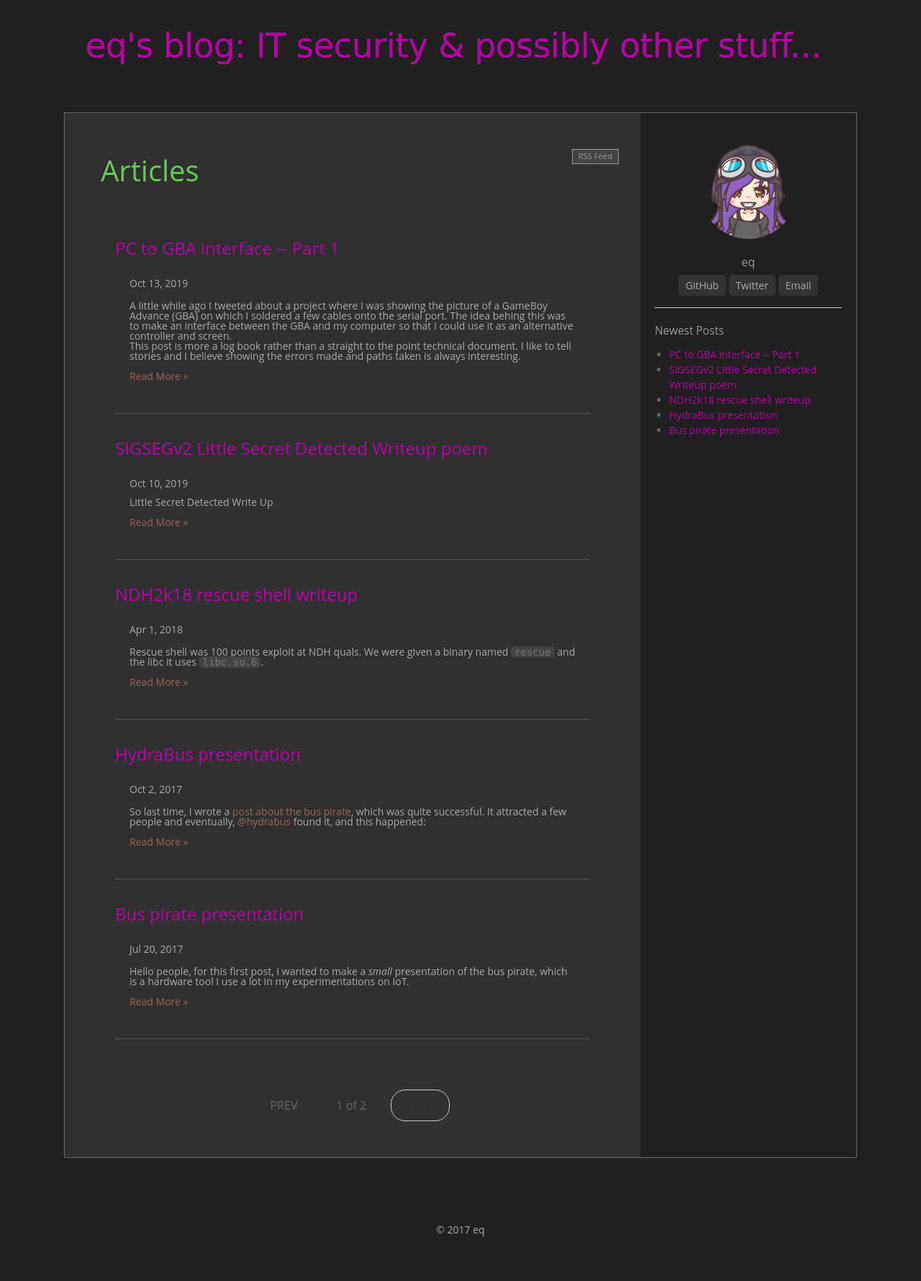
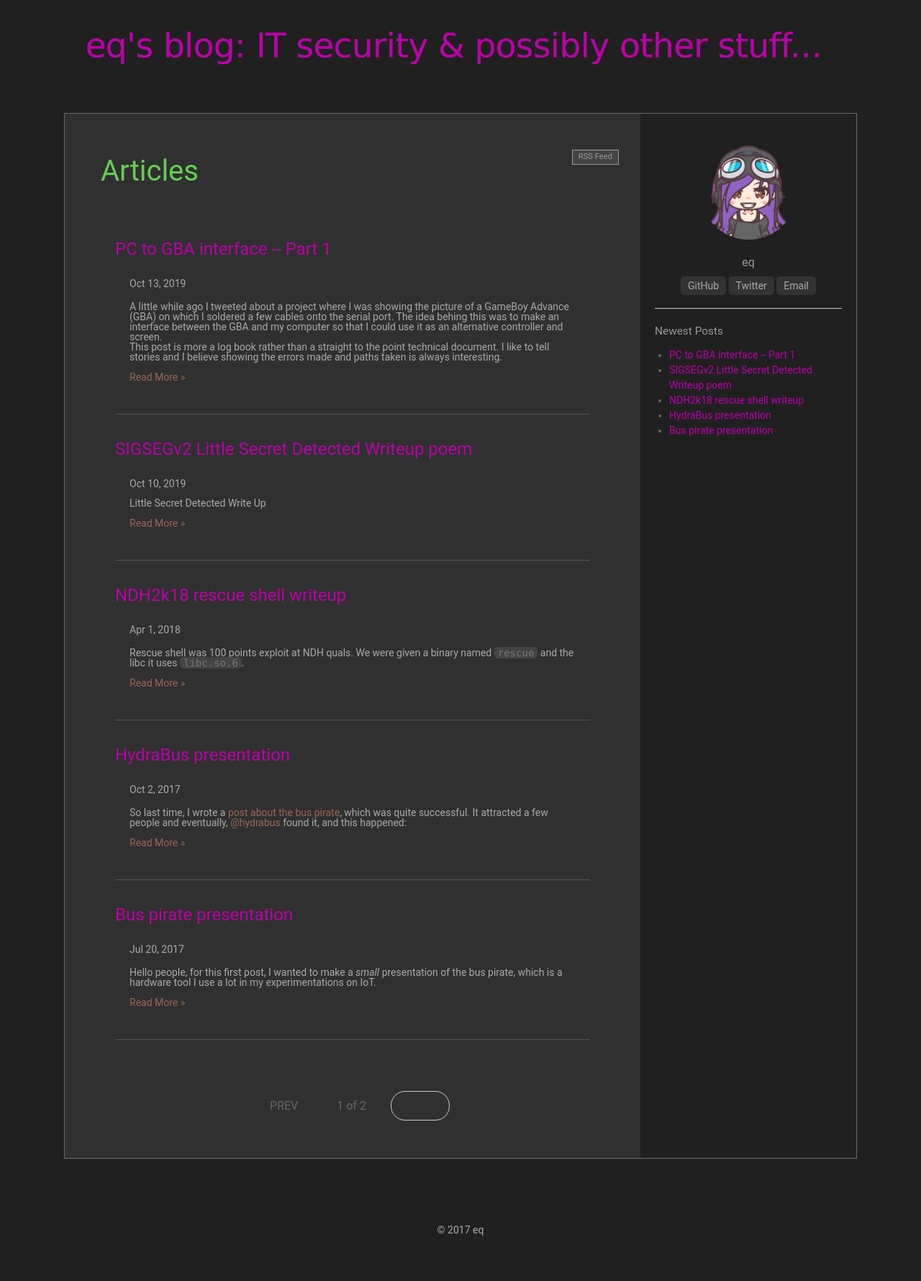
Before and after one commit to entropyqueen/entropyQueen.github.io, a Jekyll site: the page built from index.html, in a window 1280 px wide. Shown: the whole page at 72% size. Built offline with Jekyll 4.4.1, drawn with Linux system fonts in a browser that asks for light colours; the list of posts is cut into pages by our own code.

Commit message:
typo+font change

```diff
--- a/_config.yml
+++ b/_config.yml
@@ -4,7 +4,7 @@ url: ""    # the protocol and hostname of your site, eg. `http://laobubu.github.
 baseurl: "" # the prefix of your site uri, eg. `/jekyll-theme-EasyBook` or just one slash `/`
 #timezone: Asia/Chongqing
 description: >
-    IT security, probablty music and stuff.
+    IT security, probably music and other stuff.
 
 # Your information
 email: emy.rg@protonmail.com
--- a/css/main.scss
+++ b/css/main.scss
@@ -3,7 +3,7 @@
 ---
 @charset "utf-8";
 
-$base-font-family: "Open Sans", "Helvetica Neue", "DejaVu Sans", Arial, "PingFang SC", "Noto Sans CJK SC", "Hiragino Sans GB", "微软雅黑",  Helvetica, sans-serif;
+$base-font-family: "Roboto", "Helvetica Neue", "DejaVu Sans", Arial, "PingFang SC", "Noto Sans CJK SC", "Hiragino Sans GB", "微软雅黑",  Helvetica, sans-serif;
 $base-font-size:   16px;
 $small-font-size:  $base-font-size * 0.875;
 $base-line-height: 1.5;
```
